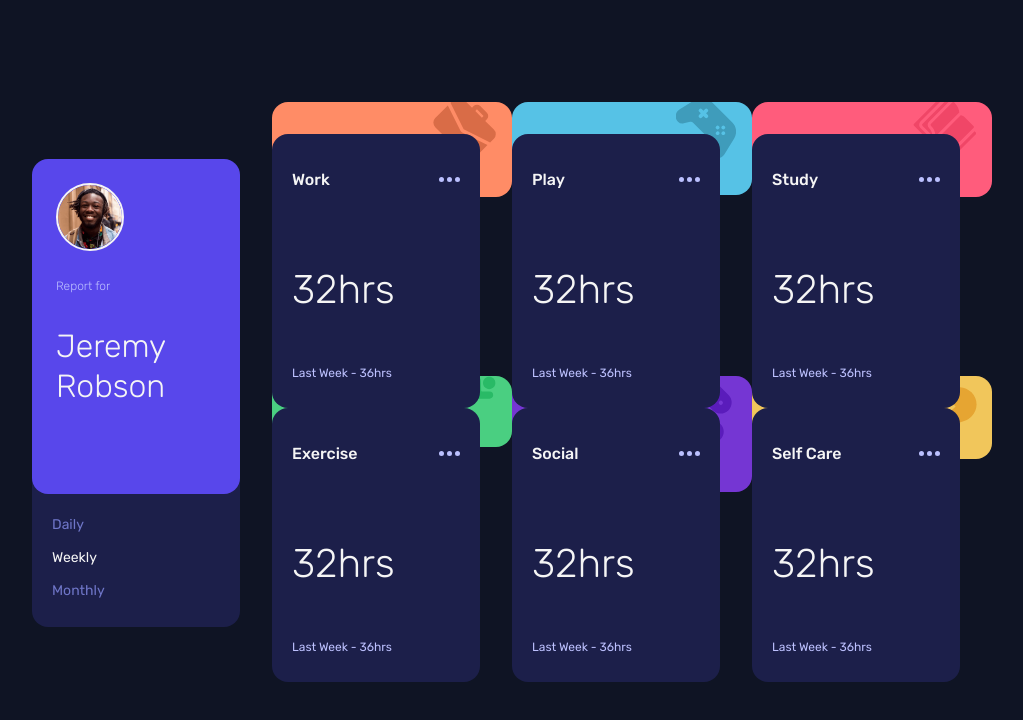
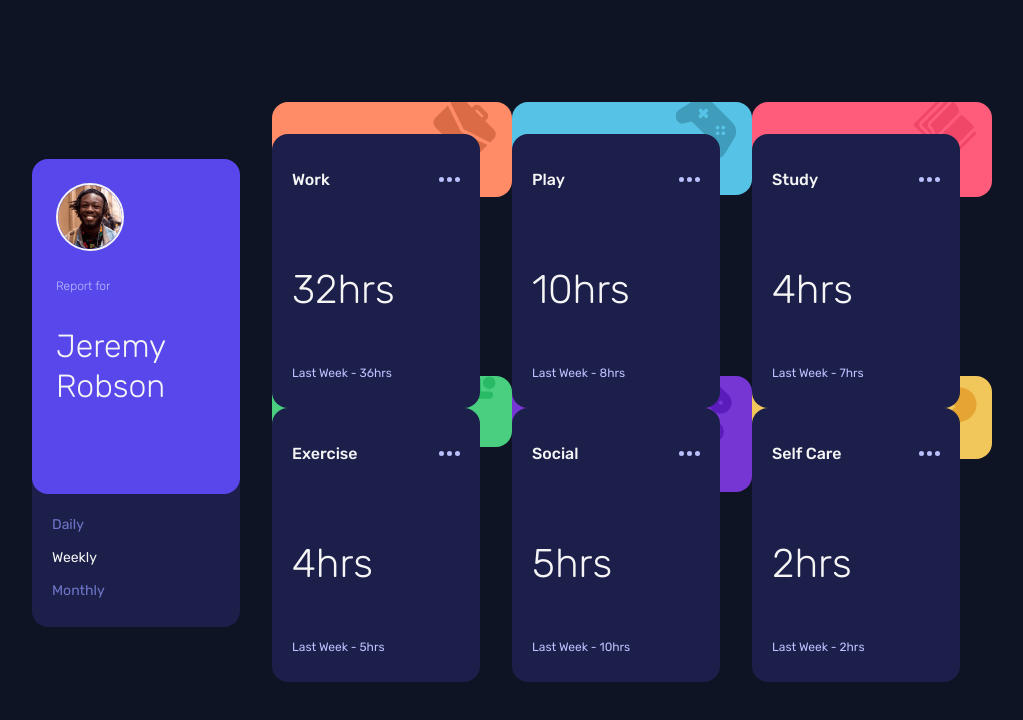
Before and after one commit to devmor-j/fm-time-tracking-dashboard, a Vue app: page / in a window 1280 px wide. Shown: the top 720 px of the page, without its empty margins (144-1167 px from the left). Built offline with nearby package versions, Linux system fonts and the light colour scheme.

Commit message:
Use offline data to view stats on all timeframes

```diff
--- a/src/App.vue
+++ b/src/App.vue
@@ -1,22 +1,57 @@
 <script setup lang="ts">
+import { ref } from "vue";
 import TrackingCard from "./components/TrackingCard.vue";
 import ProfileCard from "./components/ProfileCard.vue";
+import type { Timeframe } from "./types/Timeframe";
+
+import trackingData from "./assets/data.json";
+
+const timeframe = ref<Timeframe>("weekly");
+
+function onTimeframeChanged(selectedTimeframe: Timeframe) {
+  // update TrackingCard's data based on new timeframe selected on ProfileCard
+  timeframe.value = selectedTimeframe;
+}
 </script>
 
 <template>
   <main class="container">
-    <ProfileCard class="profile-card" />
-    <TrackingCard type="work" />
-    <TrackingCard type="play" />
-    <TrackingCard type="study" />
-    <TrackingCard type="exercise" />
-    <TrackingCard type="social" />
-    <TrackingCard type="self-care" />
+    <ProfileCard class="profile-card" @timeframe-changed="onTimeframeChanged" />
+    <TrackingCard
+      tracking-type="work"
+      :tracking-stats="trackingData[0].timeframes"
+      :tracking-timeframe="timeframe"
+    />
+    <TrackingCard
+      tracking-type="play"
+      :tracking-stats="trackingData[1].timeframes"
+      :tracking-timeframe="timeframe"
+    />
+    <TrackingCard
+      tracking-type="study"
+      :tracking-stats="trackingData[2].timeframes"
+      :tracking-timeframe="timeframe"
+    />
+    <TrackingCard
+      tracking-type="exercise"
+      :tracking-stats="trackingData[3].timeframes"
+      :tracking-timeframe="timeframe"
+    />
+    <TrackingCard
+      tracking-type="social"
+      :tracking-stats="trackingData[4].timeframes"
+      :tracking-timeframe="timeframe"
+    />
+    <TrackingCard
+      tracking-type="self-care"
+      :tracking-stats="trackingData[5].timeframes"
+      :tracking-timeframe="timeframe"
+    />
   </main>
 </template>
 
 <style lang="scss">
-@use "./assets/breakpoints"as break;
+@use "./assets/breakpoints" as break;
 @import "./assets/base.css";
 
 #app {
--- a/src/components/ProfileCard.vue
+++ b/src/components/ProfileCard.vue
@@ -1,7 +1,16 @@
 <script setup lang="ts">
+import { ref, watch } from "vue";
 import BaseCard from "./BaseCard.vue";
+import cardStyles from "../assets/card.module.scss";
+import type { Timeframe } from "../types/Timeframe";
 
-import cardStyles from "../assets/card.module.scss";
+const emits = defineEmits(["timeframeChanged"]);
+
+const selectedTimeframe = ref<Timeframe>("weekly");
+
+watch(selectedTimeframe, () => {
+  emits("timeframeChanged", selectedTimeframe.value);
+});
 </script>
 
 <template>
@@ -10,7 +19,12 @@ import cardStyles from "../assets/card.module.scss";
     <BaseCard class="profile-wrapper">
       <!-- width=64 is set inline to prevent layout shift -->
       <!-- image class can be used to override width -->
-      <img src="../assets/images/image-jeremy.png" alt="Jeremy profile image" class="profile-image" width="56">
+      <img
+        src="../assets/images/image-jeremy.png"
+        alt="Jeremy profile image"
+        class="profile-image"
+        width="56"
+      />
       <div>
         <span class="report-for">Report for</span>
         <h3 class="profile-name">Jeremy Robson</h3>
@@ -19,16 +33,31 @@ import cardStyles from "../assets/card.module.scss";
     <!-- interval selection -->
     <BaseCard class="interval-wrapper">
       <ul class="interval" role="list">
-        <li>Daily</li>
-        <li class="active">Weekly</li>
-        <li>Monthly</li>
+        <li
+          @click="selectedTimeframe = 'daily'"
+          :class="{ active: selectedTimeframe == 'daily' }"
+        >
+          Daily
+        </li>
+        <li
+          @click="selectedTimeframe = 'weekly'"
+          :class="{ active: selectedTimeframe == 'weekly' }"
+        >
+          Weekly
+        </li>
+        <li
+          @click="selectedTimeframe = 'monthly'"
+          :class="{ active: selectedTimeframe == 'monthly' }"
+        >
+          Monthly
+        </li>
       </ul>
     </BaseCard>
   </div>
 </template>
 
 <style lang="scss" scoped>
-@use "../assets/breakpoints"as break;
+@use "../assets/breakpoints" as break;
 
 .profile-wrapper {
   display: flex;
--- a/src/components/TrackingCard.vue
+++ b/src/components/TrackingCard.vue
@@ -1,39 +1,88 @@
 <script setup lang="ts">
+import { computed } from "vue";
 import BaseCard from "./BaseCard.vue";
 import cardStyles from "../assets/card.module.scss";
-import { computed } from "vue";
+import type { TrackingType } from "@/types/TrackingType";
+import type { Timeframe } from "../types/Timeframe";
+import type { Interval } from "@/types/Interval";
 
 const props = defineProps<{
-  type: ('work' | 'play' | 'study' | 'exercise' | 'social' | 'self-care'),
-}>()
+  trackingType: TrackingType;
+  trackingStats: Interval;
+  trackingTimeframe: Timeframe;
+}>();
 
 const getTitle = computed(() => {
-  const result = props.type[0].toUpperCase() + props.type.slice(1);
-  if (props.type === 'self-care') {
-    return 'Self Care';
+  const result =
+    props.trackingType[0].toUpperCase() + props.trackingType.slice(1);
+  if (props.trackingType === "self-care") {
+    return "Self Care";
   }
   return result;
-})
+});
 
+// note that we can't use a ref on props.trackingStats directly
+// because DOM is not ready to be called on template
+const trackings = computed(() => {
+  return props.trackingStats;
+});
+
+const intervalTime = computed(() => {
+  let result;
+  switch (props.trackingTimeframe) {
+    case "daily":
+      result = "Day";
+      break;
+    case "weekly":
+      result = "Week";
+      break;
+    case "monthly":
+      result = "Month";
+      break;
+
+    // just in case we put default value
+    default:
+      result = "Time";
+      break;
+  }
+
+  return result;
+});
 </script>
 
 <template>
   <div :class="cardStyles['card-wrapper']">
     <!-- top decoration svg icon -->
-    <BaseCard class="decoration-wrapper" :style="{ 'background-color': `var(--clr-card-${$props.type})` }">
-      <img :src="`src/assets/images/icon-${$props.type}.svg`" alt="" class="decoration" />
+    <BaseCard
+      class="decoration-wrapper"
+      :style="{ 'background-color': `var(--clr-card-${$props.trackingType})` }"
+    >
+      <img
+        :src="`src/assets/images/icon-${$props.trackingType}.svg`"
+        alt=""
+        class="decoration"
+      />
     </BaseCard>
 
     <!-- card main content -->
     <BaseCard>
       <div :class="cardStyles.header">
         <h3 :class="cardStyles.title">{{ getTitle }}</h3>
-        <img src="../assets/images/icon-ellipsis.svg" alt="" class="three-dots" />
+        <img
+          src="../assets/images/icon-ellipsis.svg"
+          alt=""
+          class="three-dots"
+        />
       </div>
 
       <div :class="[cardStyles.header, cardStyles['column-header']]">
-        <h4 :class="cardStyles.duration">32hrs</h4>
-        <time datetime="" :class="cardStyles.datetime">Last Week - 36hrs</time>
+        <h4 :class="cardStyles.duration">
+          {{ trackings[trackingTimeframe].current }}hrs
+        </h4>
+        <time datetime="" :class="cardStyles.datetime"
+          >Last {{ intervalTime }} -
+          {{ trackings[trackingTimeframe].previous }}hrs</time
+        >
       </div>
     </BaseCard>
   </div>
--- /dev/null
+++ b/src/types/Interval.ts
@@ -0,0 +1,14 @@
+export type Interval = {
+  daily: {
+    current: number;
+    previous: number;
+  };
+  weekly: {
+    current: number;
+    previous: number;
+  };
+  monthly: {
+    current: number;
+    previous: number;
+  };
+};
--- /dev/null
+++ b/src/types/Timeframe.ts
@@ -0,0 +1 @@
+export type Timeframe = "daily" | "weekly" | "monthly";
--- /dev/null
+++ b/src/types/TrackingType.ts
@@ -0,0 +1,7 @@
+export type TrackingType =
+  | "work"
+  | "play"
+  | "study"
+  | "exercise"
+  | "social"
+  | "self-care";
```
